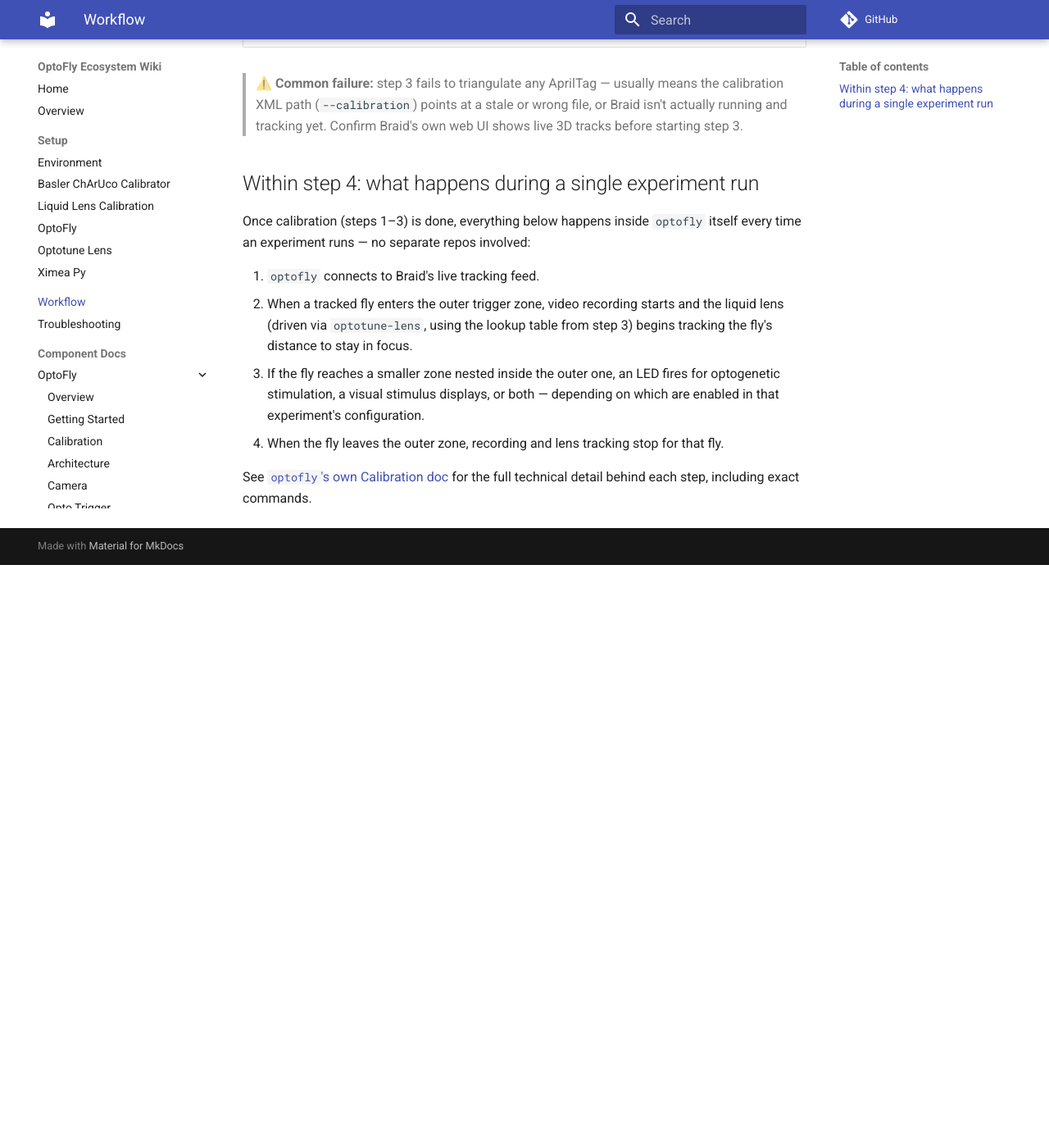
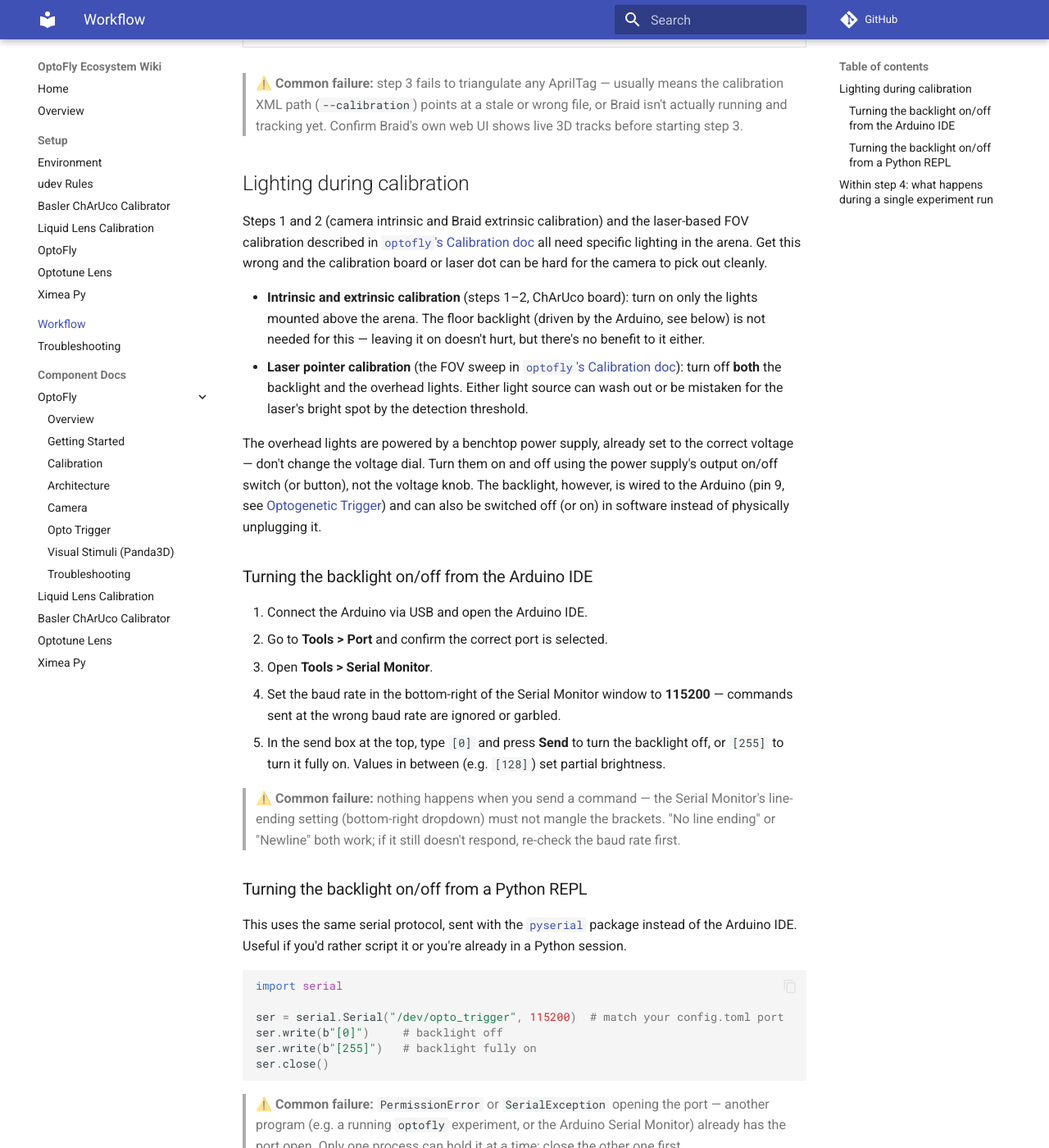
Before and after one commit to mpinb/optofly-docs, an MkDocs documentation site: the page built from docs/workflow.md, in a window 1280 px wide and 1400 px high, scrolled down 1168 px. Shown: the whole window at 82% size. Built offline with MkDocs 1.6.1 and Material for MkDocs 9.7.7, drawn with Linux system fonts in a browser that asks for light colours; comment, search, counter and statistics services are not loaded; before the commit the page ends 1857 px from its top, so only the background shows below that; some of the changed text lies outside the part shown.

Commit message:
Document arena lighting, backlight control, and fresh-machine setup steps
Adds guidance on correct lighting during camera calibration vs laser
pointer use, how to toggle the Arduino-driven backlight from the Arduino
IDE or a Python REPL, a udev rules tutorial referencing this machine's
existing rules, and fresh-machine install steps for Pylon 7.3 and the
XIMEA driver script.

Co-Authored-By: Claude Sonnet 5 <noreply@anthropic.com>

````diff
--- /dev/null
+++ b/docs/setup/udev-rules.md
@@ -0,0 +1,159 @@
+# udev Rules (Linux/Ubuntu)
+
+This page explains a Linux concept you'll hit as soon as you plug in the
+project's cameras and Arduino: by default, USB devices are only accessible
+to the `root` user, or get a random device name that changes every time you
+unplug and replug them. **udev** is the part of Ubuntu that assigns
+permissions and names to devices when they're plugged in. A **udev rule**
+is a text file that tells udev "when this specific device shows up, give it
+this fixed name and let normal users access it" — without one, tools in
+this project either fail with a permissions error, or can't find the
+device because its name changed.
+
+This machine already has working udev rules for every device this project
+uses. This page explains what they do and how to add one for a new device,
+using the existing ones as reference.
+
+## Where rules live
+
+Rules are plain text files in `/etc/udev/rules.d/`, read in filename order.
+Editing them requires `sudo` (they're a system-wide setting, not per-user).
+
+```bash
+ls /etc/udev/rules.d/
+```
+
+The ones relevant to this project on this machine:
+
+| File | Device | What it does |
+|------|--------|---------------|
+| `69-basler-cameras.rules` | Basler tracking cameras | Any USB device from Basler (vendor ID `2676`) gets world-readable/writable access |
+| `99-arduino.rules` | Arduino (opto-trigger board) | Fixes a stable name `/dev/opto_trigger` for the specific Arduino used for LED/backlight control, matched by its unique USB serial number |
+| `99-optotune-icc1c.rules` | Optotune ICC1C lens driver | Fixed name `/dev/optotune_icc1c`, matched by serial number |
+| `99-optotune.rules` | Optotune lens driver (older/other model) | Fixed name `/dev/optotune_ld`, matched by vendor/product ID only (no serial — any device of this exact model gets the name) |
+| `99-pico.rules` | Raspberry Pi Pico | Fixed name `/dev/ttyPICO`, matched by serial number |
+| `99-thorlabs.rules` | Thorlabs USB devices | Any device from Thorlabs (vendor ID `1313`) gets access |
+| `99-ximea.rules` | XIMEA USB cameras | Any XIMEA USB camera (by vendor/product ID) gets access |
+| `99-ximea-pcie.rules` | XIMEA PCIe cameras | Keeps XIMEA PCIe cameras powered on |
+
+You can view any of these with `cat`, e.g.:
+
+```bash
+cat /etc/udev/rules.d/99-arduino.rules
+```
+
+## Why device names matter here
+
+Several config files in this project (e.g. `optofly`'s `configs/config.toml`,
+see [Opto Trigger](../repos/optofly/opto-trigger.md)) hardcode a device
+path like `/dev/opto_trigger`. Without a udev rule, Linux would instead
+call that same Arduino something like `/dev/ttyUSB0` or `/dev/ttyACM0` —
+and which number it gets can change depending on what else is plugged in
+and the order you plugged things in. The udev rule pins a fixed,
+predictable name to that specific physical device (by its USB serial
+number), so the config file never needs to change.
+
+> ⚠️ **Common failure:** a tool can't find `/dev/opto_trigger` (or a similar
+> named device) even though the Arduino is plugged in — either the udev
+> rule for that exact device isn't installed on this machine, or you're
+> using a *different* Arduino unit than the one the rule's serial number
+> matches. Run `ls -l /dev/opto_trigger` — if it doesn't exist, see
+> [Adding a new rule](#adding-a-new-rule-for-a-replacement-device) below.
+
+## Checking a device already has a working rule
+
+1. Plug the device in.
+2. Check whether its expected symlink exists:
+
+   ```bash
+   ls -l /dev/opto_trigger /dev/optotune_icc1c /dev/optotune_ld /dev/ttyPICO
+   ```
+
+   Each line should point at a real device, e.g.:
+
+   ```
+   lrwxrwxrwx 1 root root 7 Jul 31 10:02 /dev/opto_trigger -> ttyUSB0
+   ```
+
+   If the symlink is missing, either the device isn't plugged in, or no
+   rule matches it (see below).
+
+3. For cameras (Basler, XIMEA, Thorlabs), there's no fixed name — the rule
+   just grants permission. Confirm the *permission* worked instead of a
+   symlink, by checking that the vendor tool (Basler Pylon Viewer, XIMEA's
+   `xiCOP`, etc.) can open the camera without needing `sudo`.
+
+## Adding a new rule (for a replacement device)
+
+If you swap in a new Arduino, Optotune driver, or other board with a fixed
+name expected by a config file, its USB serial number is different from
+the old one, so the existing rule won't match it. You need a new rule
+entry.
+
+1. **Plug in only the new device** (unplug others of the same type
+   temporarily, to avoid confusing it with another device).
+
+2. **Find its vendor ID, product ID, and serial number:**
+
+   ```bash
+   udevadm info -a -n /dev/ttyUSB0
+   ```
+
+   Replace `/dev/ttyUSB0` with whatever it currently shows up as — check
+   `dmesg | tail` right after plugging in to see the name Linux assigned.
+   Look near the top of the output for a block like:
+
+   ```
+   ATTRS{idVendor}=="0403"
+   ATTRS{idProduct}=="6001"
+   ATTRS{serial}=="A10LT9BA"
+   ```
+
+   These three values uniquely identify this exact physical device.
+
+3. **Write the rule.** Open the relevant existing file with `sudo` (or
+   create a new one, e.g. `sudo nano /etc/udev/rules.d/99-arduino.rules`)
+   and add a line following the pattern already used in that file:
+
+   ```
+   SUBSYSTEM=="tty", ATTRS{idVendor}=="0403", ATTRS{idProduct}=="6001", ATTRS{serial}=="A10LT9BA", SYMLINK+="opto_trigger", MODE="0666"
+   ```
+
+   Match `SUBSYSTEM` and the general shape to the existing entries in that
+   file — serial-based rules use `tty` + `SYMLINK+=`, vendor-only rules
+   (that just grant access to any device of that model) use `usb` +
+   `GROUP=`.
+
+4. **Reload udev and re-trigger it** so the new rule takes effect without
+   a reboot:
+
+   ```bash
+   sudo udevadm control --reload-rules
+   sudo udevadm trigger
+   ```
+
+5. **Unplug and replug the device**, then confirm the symlink appears:
+
+   ```bash
+   ls -l /dev/opto_trigger
+   ```
+
+> ⚠️ **Common failure:** the rule doesn't take effect after
+> `udevadm trigger` — udev only re-evaluates rules for devices as they're
+> *added*; existing connections aren't retroactively re-matched. Physically
+> unplug and replug the device (or `sudo udevadm trigger --action=add`) —
+> don't just reload the rules and expect an already-connected device to
+> pick up the change.
+
+> ⚠️ **Common failure:** `Permission denied` opening the device even though
+> the symlink exists — some rules use `GROUP="dialout"` or
+> `GROUP="plugdev"` instead of `MODE="0666"`. Check which group the rule
+> uses (`cat` the rule file), then confirm your user is a member:
+> `groups $USER`. If not, add yourself and log out/in for it to take
+> effect: `sudo usermod -aG dialout $USER` (swap in the correct group
+> name).
+
+## Full documentation
+
+For the full protocol and pin wiring of the Arduino this `99-arduino.rules`
+file targets, see [Opto Trigger](../repos/optofly/opto-trigger.md).
--- a/docs/troubleshooting.md
+++ b/docs/troubleshooting.md
@@ -53,6 +53,16 @@ package instead of [this repo's driver](setup/ximea-py-setup.md).
 > `liquid-lens-calibration` itself (a `[tool.uv.sources]` entry pointing at
 > the local `ximea-py` clone), flagged here rather than worked around.
 
+## Calibration board or laser dot isn't detected cleanly
+
+Usually a lighting problem, not a hardware fault — see
+[Lighting during calibration](workflow.md#lighting-during-calibration) for
+the correct light setup per step, and how to switch the backlight on/off
+from the Arduino IDE or a Python REPL. If the laser's bright spot still
+isn't detected with both the backlight and overhead lights off, see the
+`calibrate_braid_ximea` troubleshooting notes in
+[`optofly`'s Calibration doc](repos/optofly/calibration.md).
+
 ## A calibration step gives obviously wrong numbers
 
 Each calibration step in [Workflow](workflow.md) depends on the one before
--- a/docs/workflow.md
+++ b/docs/workflow.md
@@ -23,6 +23,68 @@ flowchart TD
 > wrong file, or Braid isn't actually running and tracking yet. Confirm
 > Braid's own web UI shows live 3D tracks before starting step 3.
 
+## Lighting during calibration
+
+Steps 1 and 2 (camera intrinsic and Braid extrinsic calibration) and the
+laser-based FOV calibration described in
+[`optofly`'s Calibration doc](repos/optofly/calibration.md) all need
+specific lighting in the arena. Get this wrong and the calibration board or
+laser dot can be hard for the camera to pick out cleanly.
+
+- **Intrinsic and extrinsic calibration** (steps 1–2, ChArUco board):
+  turn on only the lights mounted above the arena. The floor backlight
+  (driven by the Arduino, see below) is not needed for this — leaving it on
+  doesn't hurt, but there's no benefit to it either.
+- **Laser pointer calibration** (the FOV sweep in
+  [`optofly`'s Calibration doc](repos/optofly/calibration.md)): turn off
+  **both** the backlight and the overhead lights. Either light source can
+  wash out or be mistaken for the laser's bright spot by the detection
+  threshold.
+
+The overhead lights are powered by a benchtop power supply, already set to
+the correct voltage — don't change the voltage dial. Turn them on and off
+using the power supply's output on/off switch (or button), not the voltage
+knob. The backlight, however, is wired to the Arduino (pin 9, see
+[Optogenetic Trigger](repos/optofly/opto-trigger.md#hardware)) and can also
+be switched off (or on) in software instead of physically unplugging it.
+
+### Turning the backlight on/off from the Arduino IDE
+
+1. Connect the Arduino via USB and open the Arduino IDE.
+2. Go to **Tools > Port** and confirm the correct port is selected.
+3. Open **Tools > Serial Monitor**.
+4. Set the baud rate in the bottom-right of the Serial Monitor window to
+   **115200** — commands sent at the wrong baud rate are ignored or
+   garbled.
+5. In the send box at the top, type `[0]` and press **Send** to turn the
+   backlight off, or `[255]` to turn it fully on. Values in between (e.g.
+   `[128]`) set partial brightness.
+
+> ⚠️ **Common failure:** nothing happens when you send a command — the
+> Serial Monitor's line-ending setting (bottom-right dropdown) must not
+> mangle the brackets. "No line ending" or "Newline" both work; if it still
+> doesn't respond, re-check the baud rate first.
+
+### Turning the backlight on/off from a Python REPL
+
+This uses the same serial protocol, sent with the [`pyserial`](https://pyserial.readthedocs.io/)
+package instead of the Arduino IDE. Useful if you'd rather script it or
+you're already in a Python session.
+
+```python
+import serial
+
+ser = serial.Serial("/dev/opto_trigger", 115200)  # match your config.toml port
+ser.write(b"[0]")     # backlight off
+ser.write(b"[255]")   # backlight fully on
+ser.close()
+```
+
+> ⚠️ **Common failure:** `PermissionError` or `SerialException` opening the
+> port — another program (e.g. a running `optofly` experiment, or the
+> Arduino Serial Monitor) already has the port open. Only one process can
+> hold it at a time; close the other one first.
+
 ## Within step 4: what happens during a single experiment run
 
 Once calibration (steps 1–3) is done, everything below happens inside
--- a/mkdocs.yml
+++ b/mkdocs.yml
@@ -29,6 +29,7 @@ nav:
   - Overview: overview.md
   - Setup:
       - Environment: setup/environment.md
+      - udev Rules: setup/udev-rules.md
       - Basler ChArUco Calibrator: setup/basler-charuco-calibrator-setup.md
       - Liquid Lens Calibration: setup/liquid-lens-calibration-setup.md
       - OptoFly: setup/optofly-setup.md
````
Also changed, not shown: docs/setup/basler-charuco-calibrator-setup.md (+5 -0 lines), docs/setup/environment.md (+42 -4 lines).
